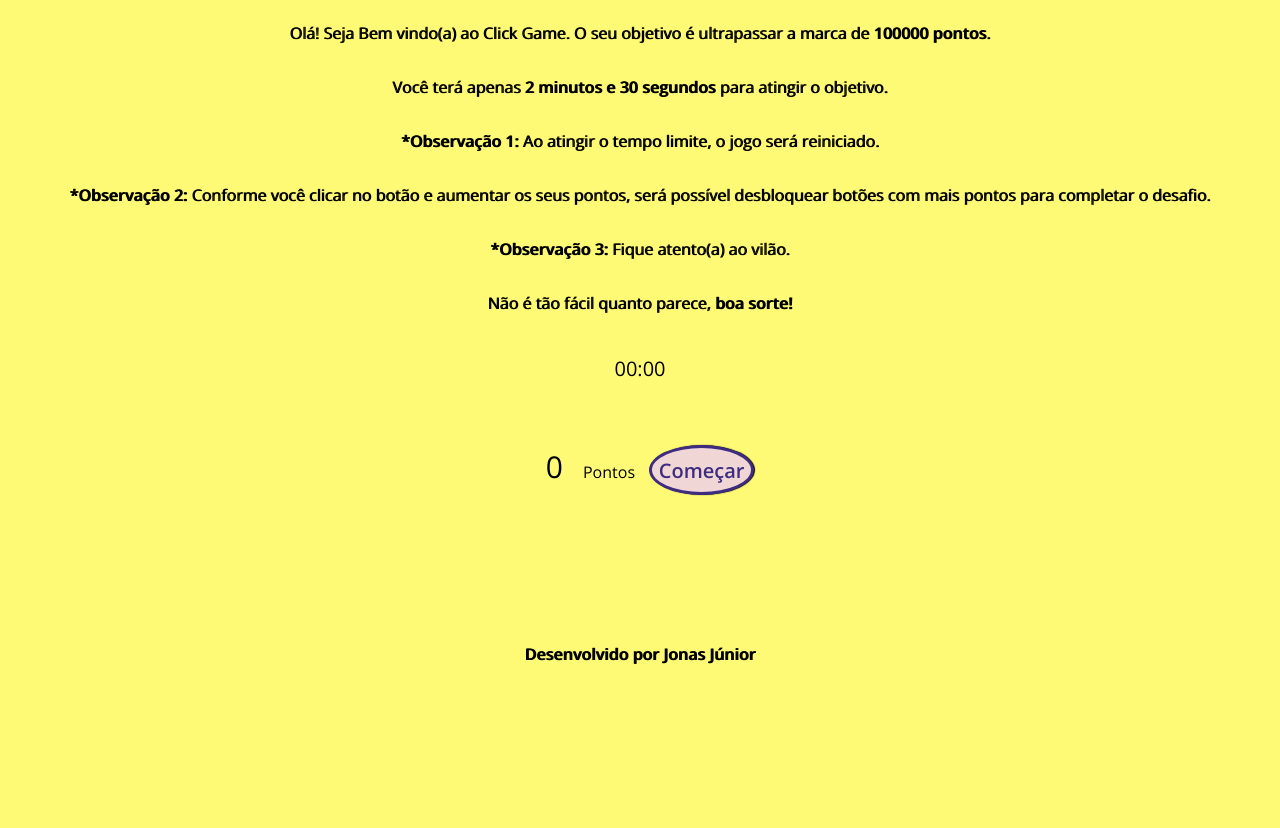
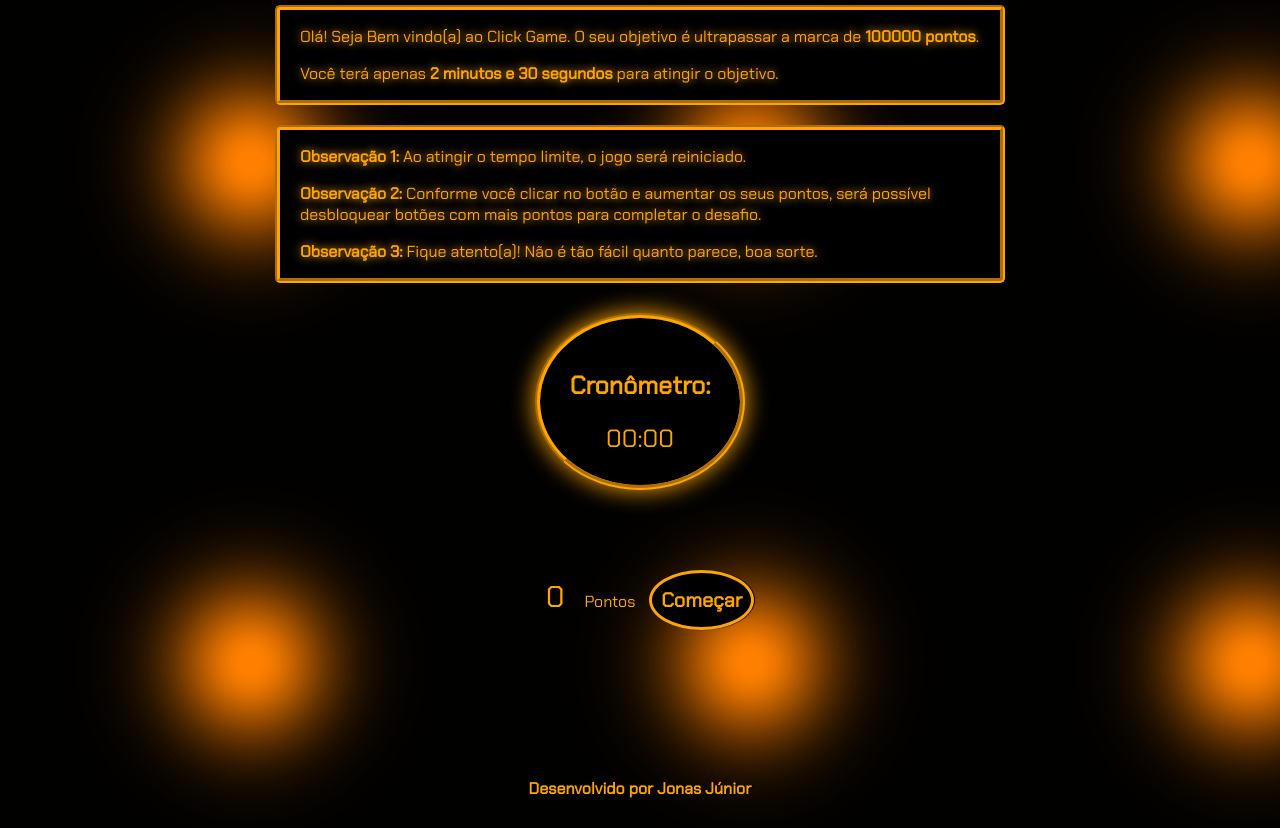
Before and after one commit to JonasJrr/Click-Game, a plain HTML site: page index.html in a window 1280 px wide. Shown: the part 88-916 px from the top of the page. Before the commit the page ends 800 px from the top, so only its background shows below. Drawn offline with nearby package versions, Linux system fonts and the light colour scheme.

Commit message:
Atualizações

```diff
--- a/index.html
+++ b/index.html
@@ -8,16 +8,23 @@
     <title>Click Game</title>
 </head>
 <body>
+
         <h1 id="tit">Click Game</h1>
-    <p id="subtit">Olá! Seja Bem vindo(a) ao Click Game. O seu objetivo é ultrapassar a marca de <strong>100000 pontos</strong>.</p>
-    <p id="subtit">Você terá apenas <strong>2 minutos e 30 segundos</strong> para atingir o objetivo.</p>
-    <p id="subtit"><strong>*Observação 1:</strong> Ao atingir o tempo limite, o jogo será reiniciado.</p>
-    <p id="subtit"><strong>*Observação 2:</strong> Conforme você clicar no botão e aumentar os seus pontos, será possível desbloquear botões com mais pontos para completar o desafio.</p>
-    <p id="subtit"><strong>*Observação 3:</strong> Fique atento(a) ao vilão.</p>
-    <p id="subtit">Não é tão fácil quanto parece, <strong>boa sorte!</strong></p>
 
+        <div class="texto">
+            <p>Olá! Seja Bem vindo(a) ao Click Game. O seu objetivo é ultrapassar a marca de <strong>100000 pontos</strong>.</p>
+            <p>Você terá apenas <strong>2 minutos e 30 segundos</strong> para atingir o objetivo.</p>
+        </div>
 
-    <span id="cronometro">00:00</span>
+        <div class="texto" style="margin-top: 20px;">
+            <p><strong>Observação 1:</strong> Ao atingir o tempo limite, o jogo será reiniciado.</p>
+            <p><strong>Observação 2:</strong> Conforme você clicar no botão e aumentar os seus pontos, será possível desbloquear botões com mais pontos para completar o desafio.</p>
+            <p><strong>Observação 3:</strong> Fique atento(a)! Não é tão fácil quanto parece, boa sorte.</p>
+        </div>
+
+        <div class="tempo">
+            <h2 class="cronometro">Cronômetro:</h2><span id="cronometro">00:00</span>
+        </div>
 
         <div class="container">
             <div id="counter">
@@ -38,12 +45,7 @@
             </div>
         </div>
 
-    <div id="vilao" style="display: none;">
-     <img src="./img/vilao.png">
-     <strong><p>"Vou roubar todos os seus pontos!!!"</p></strong>
-    </div>
-
-    <h3 id="congrats" style="display: none;">Parabéns. Você conseguiu completar o desafio!</h3>
+        <h3 id="congrats" style="display: none;">Parabéns! Você conseguiu completar o desafio.</h3>
         <h4 id="dev">Desenvolvido por Jonas Júnior</h4>
 
     <script src="script.js"></script>
--- a/script.js
+++ b/script.js
@@ -39,16 +39,11 @@ function timer(){
     document.getElementById("cronometro").innerText = formato
 }
 
-function villain(){
-    if(count >= 100)
-    vilao.style.cssText = "display: inline;"
-}
-
 //Criando função para atualizar os botões
 function att(){
     if(count >= 20 && count < 50){
-    upgrade.style.cssText = "display:none;",
-    upgrade2.style.cssText = "display:inline;";
+        upgrade.style.cssText = "display:none;",
+        upgrade2.style.cssText = "display:inline;";
     }else if(count >= 50 && count < 100){
         upgrade2.style.cssText = "display:none;",
         upgrade3.style.cssText = "display:inline;";
@@ -73,20 +68,19 @@ function att(){
     }else if(count >= 10000 && count < 20000){
         upgrade100.style.cssText = "display:none;",
         upgrade200.style.cssText = "display:inline;";
-    }else if(count >= 20000 && count < 40000){
+    }else if(count >= 20000 && count < 50000){
         upgrade200.style.cssText = "display:none;",
         upgrade400.style.cssText = "display:inline;";
-    }else if(count >= 40000 && count < 100000){
+    }else if(count >= 50000 && count < 100000){
         upgrade400.style.cssText = "display:none;",
         upgrade500.style.cssText = "display:inline;";
     }
-    villain()
 }
 
 //Criando função para quando concluir o desafio
 function end(){
     if(count >= 100000){
-     alert("Amém! Demorou, mas chegou. Você finalmente alcançou os tão sonhados 100000 pontos. Espero que tenha curtido o processo, até o próximo desafio!!!"),
+     alert("Finalmente! Demorou, mas chegou. Você conseguiu ultrapassar a marca de 100000 pontos. Espero que tenha curtido o game, até o próximo desafio."),
      clearInterval(cron);
      count = 0;
      upgrade500.style.cssText = "display:none;";
@@ -184,14 +178,17 @@ function decrementB(){
     }else if(count > 4000 && count <= 10000){
         count-=5;
         CURRENT_NUMBER.innerHTML = count;
-    }else if(count > 10000 && count <= 20000){
+    }else if(count > 10000 && count <= 25000){
         count-=10;
         CURRENT_NUMBER.innerHTML = count;
-    }else if(count > 20000 && count <= 50000){
+    }else if(count > 25000 && count <= 50000){
         count-=30;
         CURRENT_NUMBER.innerHTML = count;
-    }else if(count > 50000){
-        count-=70;
+    }else if(count > 50000 && count <= 80000){
+        count-=50;
+        CURRENT_NUMBER.innerHTML = count;
+    }else if(count > 80000){
+        count-=80;
         CURRENT_NUMBER.innerHTML = count;
     }
 }
--- a/style.css
+++ b/style.css
@@ -1,7 +1,12 @@
-@import url('https://fonts.googleapis.com/css2?family=Open+Sans:wght@300;600&display=swap');
+@import url('https://fonts.googleapis.com/css2?family=Chakra+Petch&display=swap');
 
 * {
-    font-family: 'Open Sans', sans-serif;
+    font-family: 'Chakra Petch', sans-serif;
+}
+
+:root {
+    --cor-principal: orange;
+    --cor-secundaria: white;
 }
 
 body {
@@ -9,100 +14,125 @@ body {
     align-items: center;
     justify-content: center;
     flex-direction: column;
-    background-color: rgb(255 250 117);
+    background-color: black;
+    background-image: url(./img/orange.png);
+}
+
+@media(max-width:760px){
+body {
+    background-image: none;
+    }
 }
 
 #tit{
-    background: linear-gradient(to right, rgb(62 44 128), black);
-    -webkit-background-clip: text;
-    -webkit-text-fill-color: transparent;
-    text-shadow: 1px 1px rgb(62 44 128);
+    color: var(--cor-principal);
+    text-shadow: 2px 1px 0px black;
 }
 
-#start{
-    height: 50px;
-    width: 105px;
-    border-radius: 50%;
-    border: 3px solid rgb(62 44 128);
-    background-color: rgb(241, 214, 214);
-    color: rgb(62 44 128);
-    font-size: 15pt;
-    font-weight: 600;
-    text-align: center;
-    box-shadow: 1px 0px 1px 0px black;
-    transition: color, background-color, border, box-shadow;
-    transition-duration: 500ms;
+.texto{
+    width: 680px;
+    padding: 0px 20px;
+    border-radius: 5px;
+    color: var(--cor-principal);
+    text-shadow: 0px 0px 10px var(--cor-principal);
+    border: 5px groove var(--cor-principal);
+    background-color: black;
 }
 
-#start:hover{
-    cursor: pointer;
-    color:rgb(241, 214, 214);
-    background-color: rgb(62 44 128);
-    border: 3px solid rgb(241, 214, 214);
-    box-shadow: 2px 1px 3px 1px black;
+@media(max-width:760px){
+.texto{
+    width: 290px;
+    }
 }
 
-button {
-    height: 50px;
-    width: 65px;
+.tempo{
+    margin-top: 30px;
+    text-align: center;
+    background: black;
+    padding: 30px;
     border-radius: 50%;
-    border: 3px solid rgb(62 44 128);
-    background-color: rgb(241, 214, 214);
-    color: rgb(62 44 128);
-    font-size: 15pt;
-    font-weight: 600;
-    text-align: center;
-    box-shadow: 1px 0px 1px 0px black;
-    transition: color, background-color, border, box-shadow;
-    transition-duration: 300ms;
+    border: 5px groove var(--cor-principal);
+    box-shadow: 0px 0px 25px var(--cor-principal);
 }
 
-button:hover{
-    cursor: pointer;
-    color:rgb(241, 214, 214);
-    background-color: rgb(62 44 128);
-    border: 3px solid rgb(241, 214, 214);
-    box-shadow: 2px 1px 3px 1px black;
+#cronometro{
+    color: var(--cor-principal);
+    font-size: 25px;
+}
+
+.cronometro{
+    color: var(--cor-principal);
+    font-size: 25px;
 }
 
 .container {
     display: flex;
-    padding-top: 5%;
+    padding-top: 80px;
 }
 
 #currentNumber {
+    color: var(--cor-principal);
     margin: 0 20px;
     font-size: 30px;
 }
 
 #pontos{
+    color: var(--cor-principal);
     margin-right: 10px;
 }
 
-
-#subtit{
-    text-shadow: 1px 0px black;
+#start{
+    height: 60px;
+    width: 105px;
+    border-radius: 50%;
+    border: 3px solid var(--cor-principal);
+    background-color: black;
+    color: var(--cor-principal);
+    font-size: 15pt;
+    font-weight: 600;
+    text-align: center;
+    box-shadow: 1px 0px 1px 0px black;
 }
 
-#cronometro{
-    padding-top: 2%;
-    font-size: 20px;
+@media(max-width:760px){
+#start{
+    height: 60px;
+    width: 110px;
+    }
 }
-#vilao{
+
+button {
+    height: 60px;
+    width: 65px;
+    border-radius: 50%;
+    border: 3px solid var(--cor-principal);
+    background-color: black;
+    color: var(--cor-principal);
+    font-size: 15pt;
+    font-weight: 600;
     text-align: center;
-    margin-top: 40px;
+    box-shadow: 1px 0px 1px 0px black;
+}
+
+@media(max-width:760px){
+button {
+    height: 60px;
+    width: 90px;
+    }
+}
+
+button:hover{
+    cursor: pointer;
 }
 
 #congrats{
     padding-top: 3%;
-    text-shadow: 1px 0px rgb(62 44 128);
+    color: var(--cor-principal);
+    text-shadow: 0px 0px 5px black;
 }
 
 #dev{
-    text-shadow: 1px 0px black;}
-
-@media(min-width:992px){
-#dev{
+    color: var(--cor-principal);
+    text-shadow: 1px 0px black;
     padding-top: 10%;
-    text-shadow: 1px 0px black;}
 }
```
Also changed, not shown: img/orange.png (added), img/vilao.png (deleted). Lines whose indentation alone changed are shown as unchanged.
